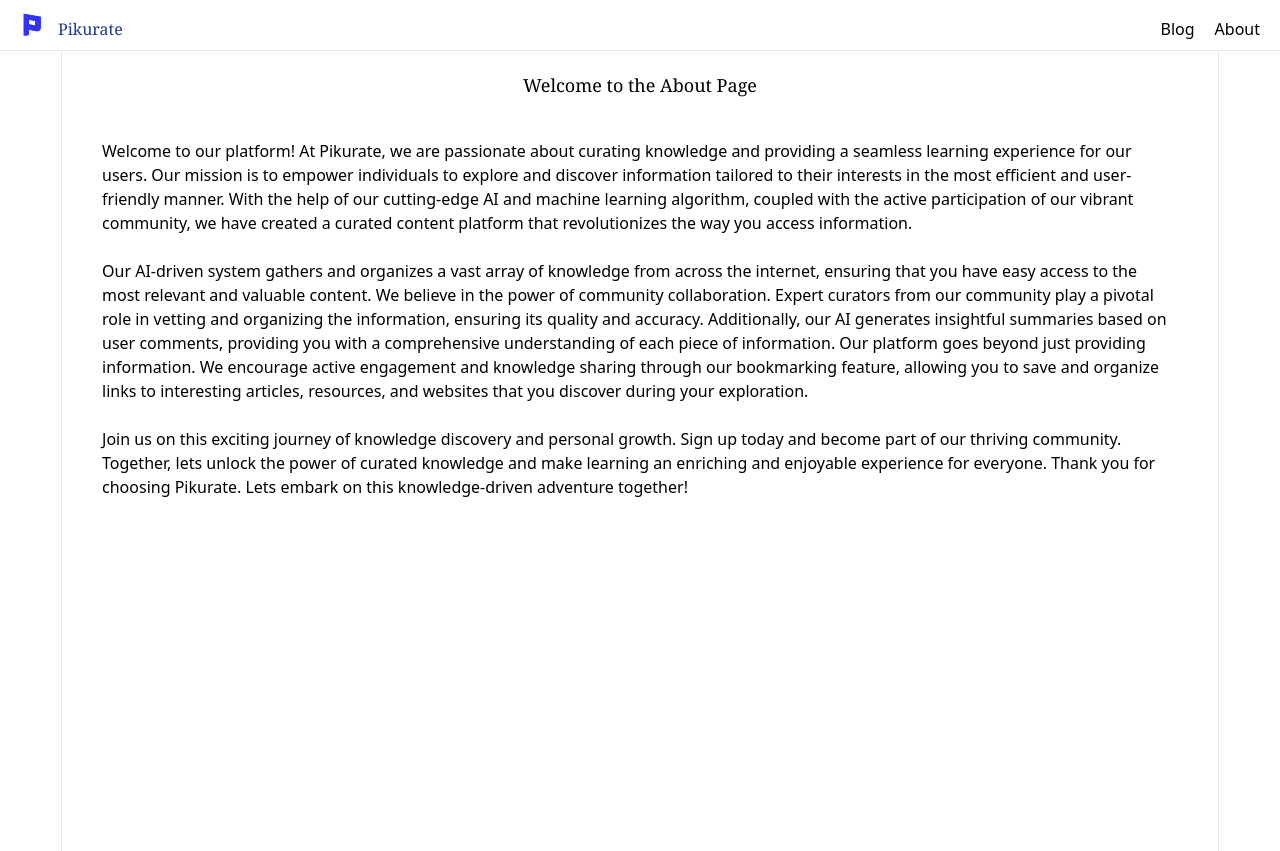
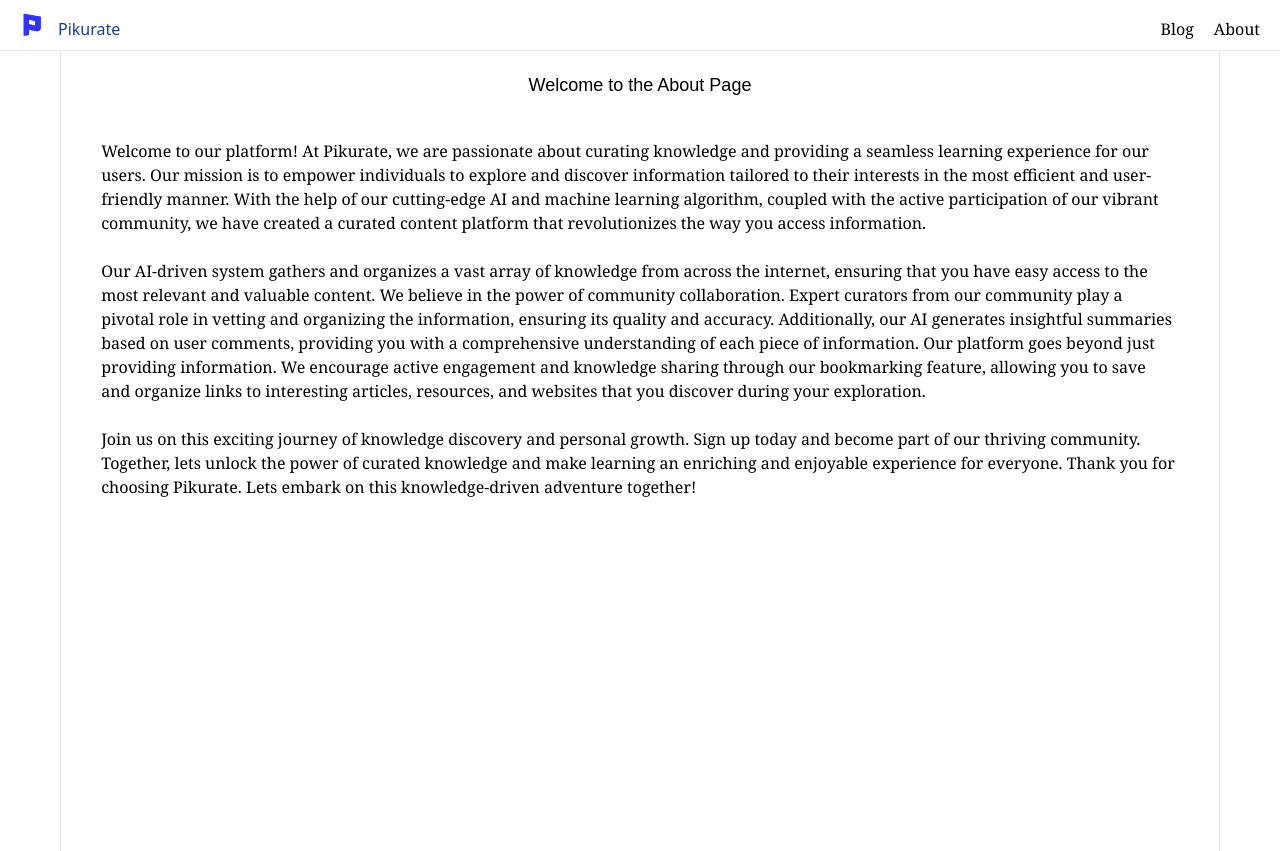
Before and after one commit to mbrndt/pikurateBlog, a Next.js app: page /about in a window 1280 px wide. Built offline with nearby package versions, Linux system fonts and the light colour scheme.

Commit message:
feat: minor changes

```diff
--- a/src/app/about/page.jsx
+++ b/src/app/about/page.jsx
@@ -9,7 +9,7 @@
 		<div className="w-screen min-h-screen flex flex-row">
 			<div className="w-1/4 h-full " />
 			<div className="border-x ">
-				<h1 className="pb-10 mt-5 font-serif text-lg flex justify-center">
+				<h1 className="pb-10 mt-5 text-lg flex justify-center">
 					Welcome to the About Page
 				</h1>
 				<p className=" mx-10">
--- a/src/app/components/Header.jsx
+++ b/src/app/components/Header.jsx
@@ -7,15 +7,15 @@
 	return (
 		<header className="mt-2 border-b">
 			<div className="flex flex-row items-center justify-between">
-				<div className="text-blue-900 flex flex-row items-center gap-3 font-serif ml-5">
+				<div className="text-blue-900 flex flex-row items-center gap-3 ml-5 font-sans">
 					<Image src={logo} alt="Pikurate Logo" />
 					<Link href="/">Pikurate</Link>
 				</div>
 				<div className="flex justify-end">
-					<div className="text-black mr-5 hidden md:flex">
+					<div className=" mr-5 hidden md:flex">
 						<Link href="/blog">Blog</Link>
 					</div>
-					<div className="text-black mr-5 hidden md:flex">
+					<div className=" mr-5 hidden md:flex">
 						<Link href="/about">About</Link>
 					</div>
 				</div>
--- /dev/null
+++ b/src/app/fonts.js
@@ -0,0 +1,11 @@
+import { Inter, Montserrat } from "next/font/google";
+
+export const inter = Inter({
+	subsets: ["latin"],
+	display: "swap",
+});
+
+export const montserrat = Montserrat({
+	subsets: ["latin"],
+	display: "swap",
+});
--- a/src/app/globals.css
+++ b/src/app/globals.css
@@ -20,3 +20,11 @@
 	color: rgb(var(--foreground-rgb));
 	background: white;
 }
+
+html {
+	font-family: Georgia, "Times New Roman", Times, serif;
+}
+
+h1 {
+	font-family: Arial, Helvetica, sans-serif;
+}
--- a/src/app/layout.jsx
+++ b/src/app/layout.jsx
@@ -1,8 +1,6 @@
 import "./globals.css";
-import { Inter } from "next/font/google";
+import { inter, montserrat } from "./fonts";
 import Header from "./components/Header";
-
-const inter = Inter({ subsets: ["latin"] });
 
 export const metadata = {
 	title: "Pikurate",
@@ -12,7 +10,7 @@
 
 export default function RootLayout({ children }) {
 	return (
-		<html lang="en">
+		<html lang="en" className={`${inter.variable} ${montserrat.variable}`}>
 			<body className="text-black">
 				<Header />
 				{children}
```
